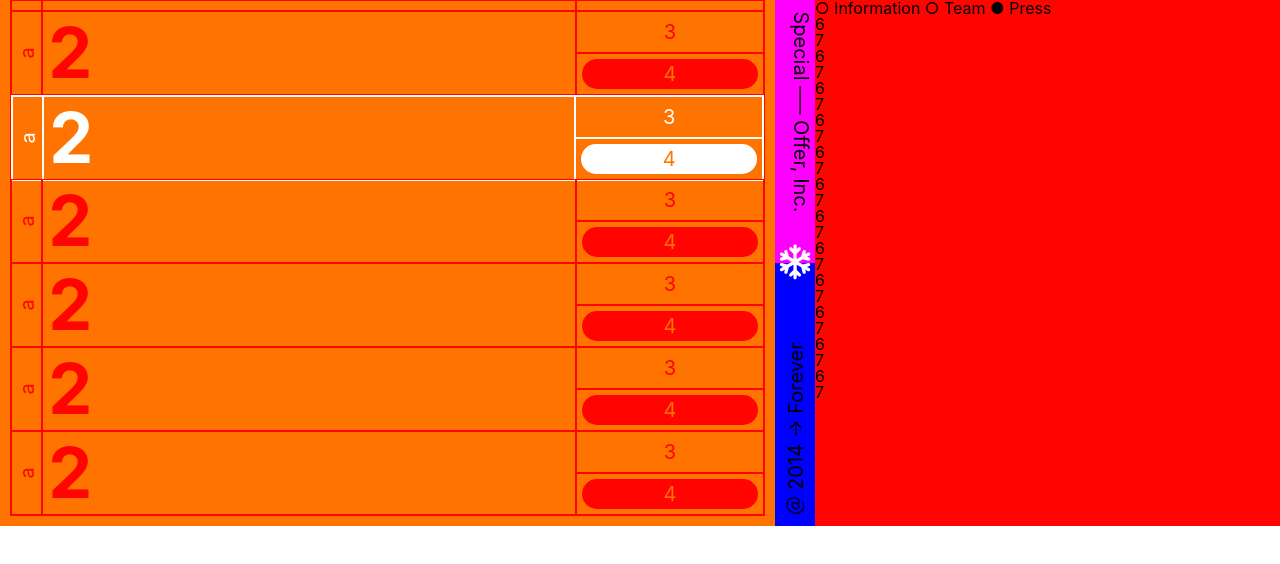
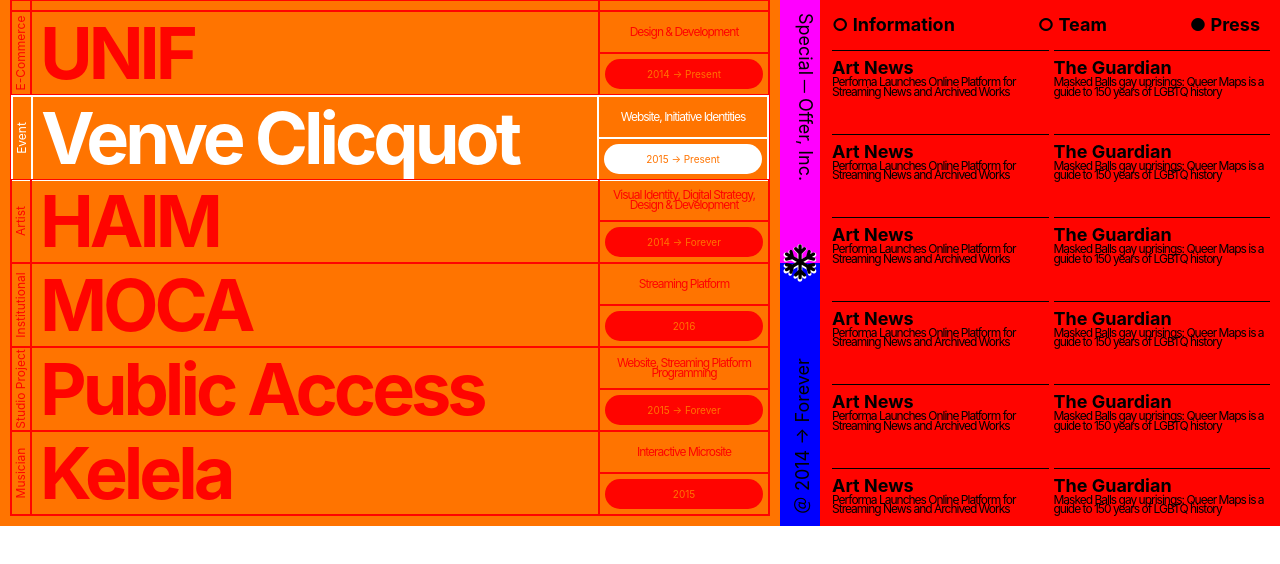
Before and after one commit to draketamer/csslayout_masterclass_challenge, a website built with Vite: page index.html in a window 1280 px wide. Built offline with nearby package versions, Linux system fonts and the light colour scheme.

Commit message:
assign 20241122 완료

```diff
--- a/index.html
+++ b/index.html
@@ -16,132 +16,180 @@
         </div>
         <div class="orange__bar">
           <div class="orange__bar-category">
-            <span>a</span>
+            <span>E-Commerce</span>
           </div>
-          <div class="orange__bar-title">2</div>
-          <div class="orange__bar-subcategory">3</div>
+          <div class="orange__bar-title">UNIF</div>
+          <div class="orange__bar-subcategory">Design & Development</div>
           <div class="orange__bar-year">
-            <div class="orange__bar-year-text">4</div>
+            <div class="orange__bar-year-text">2014 → Present</div>
           </div>
         </div>
 
         <div class="orange__bar">
-          <div class="orange__bar-category"><span>a</span></div>
-          <div class="orange__bar-title">2</div>
-          <div class="orange__bar-subcategory">3</div>
+          <div class="orange__bar-category"><span>Event</span></div>
+          <div class="orange__bar-title">Venve Clicquot</div>
+          <div class="orange__bar-subcategory">
+            Website, Initiative Identities
+          </div>
           <div class="orange__bar-year">
-            <div class="orange__bar-year-text">4</div>
+            <div class="orange__bar-year-text">2015 → Present</div>
           </div>
         </div>
         <div class="orange__bar">
-          <div class="orange__bar-category"><span>a</span></div>
-          <div class="orange__bar-title">2</div>
-          <div class="orange__bar-subcategory">3</div>
+          <div class="orange__bar-category"><span>Artist</span></div>
+          <div class="orange__bar-title">HAIM</div>
+          <div class="orange__bar-subcategory">
+            Visual Identity, Digital Strategy,<br />Design & Development
+          </div>
           <div class="orange__bar-year">
-            <div class="orange__bar-year-text">4</div>
+            <div class="orange__bar-year-text">2014 → Forever</div>
           </div>
         </div>
         <div class="orange__bar">
-          <div class="orange__bar-category"><span>a</span></div>
-          <div class="orange__bar-title">2</div>
-          <div class="orange__bar-subcategory">3</div>
+          <div class="orange__bar-category"><span>Institutional</span></div>
+          <div class="orange__bar-title">MOCA</div>
+          <div class="orange__bar-subcategory">Streaming Platform</div>
           <div class="orange__bar-year">
-            <div class="orange__bar-year-text">4</div>
+            <div class="orange__bar-year-text">2016</div>
           </div>
         </div>
         <div class="orange__bar">
-          <div class="orange__bar-category"><span>a</span></div>
-          <div class="orange__bar-title">2</div>
-          <div class="orange__bar-subcategory">3</div>
+          <div class="orange__bar-category"><span>Studio Project</span></div>
+          <div class="orange__bar-title">Public Access</div>
+          <div class="orange__bar-subcategory">
+            Website, Streaming Platform <br />
+            Programming
+          </div>
           <div class="orange__bar-year">
-            <div class="orange__bar-year-text">4</div>
+            <div class="orange__bar-year-text">2015 → Forever</div>
           </div>
         </div>
         <div class="orange__bar">
-          <div class="orange__bar-category"><span>a</span></div>
-          <div class="orange__bar-title">2</div>
-          <div class="orange__bar-subcategory">3</div>
+          <div class="orange__bar-category"><span>Musician</span></div>
+          <div class="orange__bar-title">Kelela</div>
+          <div class="orange__bar-subcategory">Interactive Microsite</div>
           <div class="orange__bar-year">
-            <div class="orange__bar-year-text">4</div>
+            <div class="orange__bar-year-text">2015</div>
           </div>
         </div>
       </div>
     </section>
     <section class="slice">
       <div class="slice__pink">
-        <span>Special ── Offer, Inc.</span>
+        <span>Special ─ Offer, Inc.</span>
       </div>
       <div class="slice__blue">
         <span>＠ 2014 → Forever</span>
+      </div>
+      <div class="slice__icon__bottom">
+        <i class="fa-solid fa-snowflake fa-lg"></i>
       </div>
       <div class="slice__icon">
         <i class="fa-regular fa-snowflake fa-lg"></i>
       </div>
     </section>
     <section class="board">
-      <div class="header">
+      <div class="board__header">
         <span class="board__category">○ Information</span>
         <span class="board__category">○ Team</span>
         <span class="board__category">● Press</span>
       </div>
+      <div class="board__content">
         <div class="board__press">
-        <h1 class="board__press-title">6</h1>
-        <h3 class="board__press-summary">7</h3>
+          <h1 class="board__press-title">Art News</h1>
+          <h3 class="board__press-summary">
+            Performa Launches Online Platform for Streaming News and Archived
+            Works
+          </h3>
         </div>
 
         <div class="board__press">
-        <h1 class="board__press-title">6</h1>
-        <h3 class="board__press-summary">7</h3>
+          <h1 class="board__press-title">The Guardian</h1>
+          <h3 class="board__press-summary">
+            Masked Balls gay uprisings: Queer Maps is a guide to 150 years of
+            LGBTQ history
+          </h3>
         </div>
 
         <div class="board__press">
-        <h1 class="board__press-title">6</h1>
-        <h3 class="board__press-summary">7</h3>
+          <h1 class="board__press-title">Art News</h1>
+          <h3 class="board__press-summary">
+            Performa Launches Online Platform for Streaming News and Archived
+            Works
+          </h3>
         </div>
 
         <div class="board__press">
-        <h1 class="board__press-title">6</h1>
-        <h3 class="board__press-summary">7</h3>
+          <h1 class="board__press-title">The Guardian</h1>
+          <h3 class="board__press-summary">
+            Masked Balls gay uprisings: Queer Maps is a guide to 150 years of
+            LGBTQ history
+          </h3>
         </div>
 
         <div class="board__press">
-        <h1 class="board__press-title">6</h1>
-        <h3 class="board__press-summary">7</h3>
+          <h1 class="board__press-title">Art News</h1>
+          <h3 class="board__press-summary">
+            Performa Launches Online Platform for Streaming News and Archived
+            Works
+          </h3>
         </div>
 
         <div class="board__press">
-        <h1 class="board__press-title">6</h1>
-        <h3 class="board__press-summary">7</h3>
+          <h1 class="board__press-title">The Guardian</h1>
+          <h3 class="board__press-summary">
+            Masked Balls gay uprisings: Queer Maps is a guide to 150 years of
+            LGBTQ history
+          </h3>
         </div>
 
         <div class="board__press">
-        <h1 class="board__press-title">6</h1>
-        <h3 class="board__press-summary">7</h3>
+          <h1 class="board__press-title">Art News</h1>
+          <h3 class="board__press-summary">
+            Performa Launches Online Platform for Streaming News and Archived
+            Works
+          </h3>
         </div>
 
         <div class="board__press">
-        <h1 class="board__press-title">6</h1>
-        <h3 class="board__press-summary">7</h3>
+          <h1 class="board__press-title">The Guardian</h1>
+          <h3 class="board__press-summary">
+            Masked Balls gay uprisings: Queer Maps is a guide to 150 years of
+            LGBTQ history
+          </h3>
         </div>
 
         <div class="board__press">
-        <h1 class="board__press-title">6</h1>
-        <h3 class="board__press-summary">7</h3>
+          <h1 class="board__press-title">Art News</h1>
+          <h3 class="board__press-summary">
+            Performa Launches Online Platform for Streaming News and Archived
+            Works
+          </h3>
         </div>
 
         <div class="board__press">
-        <h1 class="board__press-title">6</h1>
-        <h3 class="board__press-summary">7</h3>
+          <h1 class="board__press-title">The Guardian</h1>
+          <h3 class="board__press-summary">
+            Masked Balls gay uprisings: Queer Maps is a guide to 150 years of
+            LGBTQ history
+          </h3>
         </div>
 
         <div class="board__press">
-        <h1 class="board__press-title">6</h1>
-        <h3 class="board__press-summary">7</h3>
+          <h1 class="board__press-title">Art News</h1>
+          <h3 class="board__press-summary">
+            Performa Launches Online Platform for Streaming News and Archived
+            Works
+          </h3>
         </div>
 
         <div class="board__press">
-        <h1 class="board__press-title">6</h1>
-        <h3 class="board__press-summary">7</h3>
+          <h1 class="board__press-title">The Guardian</h1>
+          <h3 class="board__press-summary">
+            Masked Balls gay uprisings: Queer Maps is a guide to 150 years of
+            LGBTQ history
+          </h3>
+        </div>
       </div>
     </section>
     <script
--- a/styles/style.scss
+++ b/styles/style.scss
@@ -7,7 +7,7 @@
   height: auto;
   width: 100vw;
   display: grid;
-  grid-template-columns: 1.5fr 40px 0.9fr;
+  grid-template-columns: 1.5fr 32px 0.9fr;
 }
 
 .orange {
@@ -20,54 +20,59 @@
     grid-template-rows: minmax(10px, auto) repeat(6, 1fr);
     .orange__main-header {
       display: grid;
-      grid-template-columns: 0.1fr 1.7fr 0.6fr;
+      grid-template-columns: 20px 1.7fr 170px;
       gap: 0;
-      // border: 0.5px solid #ff0400;
+
       div {
         border: 0.5px solid #ff0400;
         border-top: none;
       }
     }
     .orange__bar {
-      // border: 0.5px solid #ff0400;
       height: 100%;
       max-height: 100px;
       display: grid;
-      grid-template-columns: 0.1fr 1.7fr 0.6fr;
+      grid-template-columns: 20px 1.7fr 170px;
       grid-template-rows: 1fr 1fr;
       gap: 0;
 
       .orange__bar-category {
         border: 0.5px solid #ff0400;
-
         grid-row: 1 / span 2;
         display: flex;
         justify-content: center;
         align-items: center;
         & > span {
           display: inline-block;
-          rotate: 270deg;
+          transform: rotate(270deg);
           transform-origin: center;
           text-align: center;
-          font-size: 20px;
+          font-size: 12px;
+          white-space: nowrap;
         }
       }
       .orange__bar-title {
         border: 0.5px solid #ff0400;
         grid-row: 1 / span 2;
-        padding: 5px;
-        font-size: 70px;
+        padding: 4px 0 4px 8px;
+        font-size: 72px;
+        letter-spacing: -4px;
         font-weight: bold;
         display: flex;
         justify-content: flex-start;
         align-items: center;
+        white-space: nowrap;
       }
       .orange__bar-subcategory {
         border: 0.5px solid #ff0400;
         display: flex;
         justify-content: center;
         align-items: center;
-        font-size: 20px;
+        font-size: 12px;
+        letter-spacing: -1px;
+        line-height: 0.8;
+        padding: 0 4px 0 4px;
+        text-align: center;
       }
       .orange__bar-year {
         border: 0.5px solid #ff0400;
@@ -84,64 +89,32 @@
           border-radius: 15px;
           background-color: #ff0400;
           color: #ff7400;
-
-          font-size: 20px;
+          font-size: 10px;
         }
       }
       &:nth-child(3) {
-        // height: 100%;
-        // max-height: 100px;
-        // display: grid;
-        // grid-template-columns: 0.1fr 1fr 0.6fr;
-        // grid-template-rows: 1fr 1fr;
-        // gap: 0;
         border: 0.5px solid white;
         .orange__bar-category {
           border: 0.5px solid white;
           color: white;
-
-          // grid-row: 1 / span 2;
-          // display: flex;
-          // justify-content: center;
-          // align-items: center;
-          // & > span {
-          //   display: inline-block;
-          //   rotate: 270deg;
-          //   transform-origin: center;
-          //   text-align: center;
-          //   font-size: 20px;
-          // }
         }
         .orange__bar-title {
           border: 0.5px solid white;
-          // grid-row: 1 / span 2;
-          // padding-left: 10px;
+
           color: white;
-          // font-size: 60px;
-          // font-weight: bold;
-          // display: flex;
-          // justify-content: flex-start;
-          // align-items: center;
         }
         .orange__bar-subcategory {
           border: 0.5px solid white;
-          // display: flex;
-          // justify-content: center;
-          // align-items: center;
+
           color: white;
-          // font-size: 20px;
         }
         .orange__bar-year {
           border: 0.5px solid white;
-          // display: flex;
-          // justify-content: center;
-          // align-items: center;
-          // padding: 5px;
+
           .orange__bar-year-text {
             background-color: white;
             color: #ff7400;
-
-            font-size: 2;
+            font-size: 10px;
           }
         }
       }
@@ -154,7 +127,7 @@
   display: grid;
   grid-template-rows: 1fr 1fr;
   gap: 0;
-  font-size: 20px;
+  font-size: 18px;
   position: relative;
   width: 40px;
   overflow: hidden;
@@ -162,40 +135,90 @@
   .slice__pink {
     background-color: #ff00ff;
     display: flex;
-    flex-direction: column; /* 세로 정렬 */
-    justify-content: center; /* 중앙 정렬 */
+    flex-direction: column;
+    justify-content: center;
 
     & > span {
       white-space: nowrap;
       display: inline-block;
-      transform: rotate(90deg) translateY(75px) translateX(-20px);
+      transform: rotate(90deg) translateY(59px) translateX(-35px);
     }
   }
   .slice__blue {
     background-color: #0000ff;
     display: flex;
-    flex-direction: column; /* 세로 정렬 */
-    justify-content: center; /* 중앙 정렬 */
+    flex-direction: column;
+    justify-content: center;
 
     & > span {
       white-space: nowrap;
       display: inline-block;
-      transform: rotate(270deg) translateY(-80px) translateX(-20px);
+      transform: rotate(270deg) translateY(-61px) translateX(-35px);
     }
   }
+  .slice__icon__bottom {
+    display: flex;
+    justify-content: center;
+    align-items: center;
+    position: absolute;
+    z-index: 1;
+    top: 50%;
+    left: 50%;
+    transform: translateX(-50%) translateY(-50%);
+    color: white;
+    font-size: 30px;
+  }
+
   .slice__icon {
     display: flex;
     justify-content: center;
     align-items: center;
     position: absolute;
+    z-index: 2;
     top: 50%;
     left: 50%;
     transform: translateX(-50%) translateY(-50%);
-    color: white;
+    color: black;
     font-size: 28px;
   }
 }
 
 .board {
   background-color: #ff0400;
+  padding-left: 10px;
+  display: grid;
+  grid-template-rows: 50px 1fr;
+
+  .board__header {
+    display: flex;
+    justify-content: space-between;
+    align-items: center;
+    padding: 0 20px 0 10px;
+    font-size: 18px;
+    font-weight: bold;
+    white-space: nowrap;
+    overflow: hidden;
+  }
+
+  .board__content {
+    display: grid;
+    grid-template-columns: 1fr 1fr;
+    grid-auto-rows: minmax(1fr, auto);
+    padding: 0 10px;
+    gap: 5px;
+    row-gap: 25px;
+    .board__press {
+      .board__press-title {
+        padding: 8px 0 0 0;
+        border-top: 1px solid black;
+        font-size: 18px;
+        font-weight: bold;
+      }
+      .board__press-summary {
+        font-size: 12px;
+        letter-spacing: -1px;
+        line-height: 0.8;
+      }
+    }
+  }
 }
```
Lines whose indentation alone changed are shown as unchanged.
